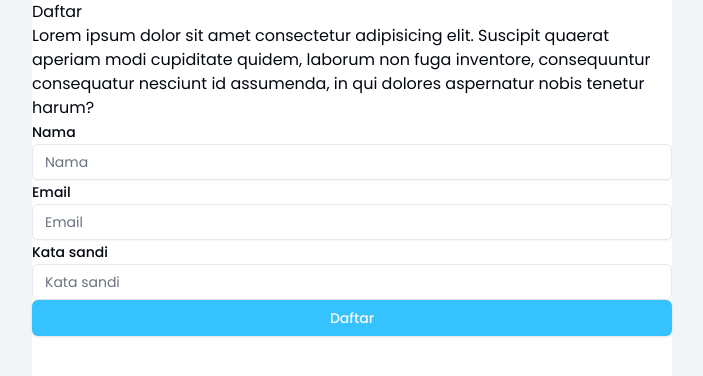
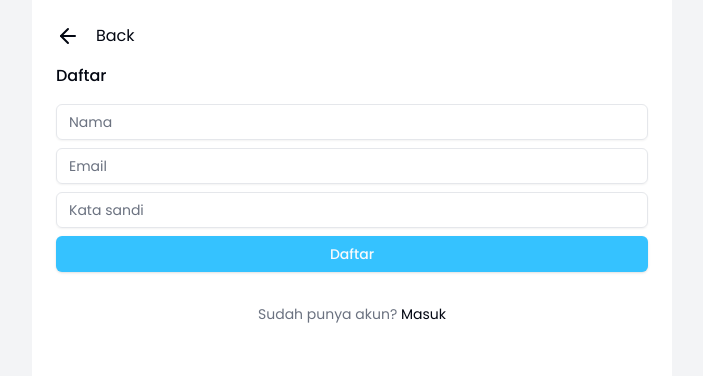
Before and after one commit to kevinjanuary/laundry, a Next.js app: page /daftar in a window 1280 px wide. Shown: the top 376 px of the page, without its empty margins (288-991 px from the left). Built offline with nearby package versions, Linux system fonts and the light colour scheme.

Commit message:
feat: redirect, back button

```diff
--- a/src/app/(auth)/daftar/page.tsx
+++ b/src/app/(auth)/daftar/page.tsx
@@ -1,17 +1,23 @@
 import FormDaftar from "@/components/form-daftar"
+import { ArrowLeftIcon } from "lucide-react"
+import Link from "next/link"
 
 const DaftarPage = () => {
   return (
-    <div>
-      <h1>Daftar</h1>
-      <p>
-        Lorem ipsum dolor sit amet consectetur adipisicing elit. Suscipit
-        quaerat aperiam modi cupiditate quidem, laborum non fuga inventore,
-        consequuntur consequatur nesciunt id assumenda, in qui dolores
-        aspernatur nobis tenetur harum?
-      </p>
+    <div className="p-6 space-y-4">
+      <Link href="/" className="flex gap-4">
+        <ArrowLeftIcon className="w-6 h-6" />
+        <span>Back</span>
+      </Link>
+
+      <h1 className="font-medium mt-4">Daftar</h1>
 
       <FormDaftar />
+
+      <div className="text-center text-sm pt-4">
+        <span className="text-muted-foreground">Sudah punya akun? </span>
+        <Link href="/masuk">Masuk</Link>
+      </div>
     </div>
   )
 }
--- a/src/components/form-daftar.tsx
+++ b/src/components/form-daftar.tsx
@@ -2,22 +2,23 @@
 
 import { daftar } from "@/actions/auth"
 import { Input } from "@/components/ui/input"
-import { Label } from "@/components/ui/label"
+import { useRouter } from "next/navigation"
 import { useFormState } from "react-dom"
 import { FormAlert } from "./form-alert"
 import { FormButton } from "./form-button"
 
 const FormDaftar = () => {
   const [state, formAction] = useFormState(daftar, null)
+  const router = useRouter()
 
+  if (state?.success === true) {
+    router.push("/dashboard")
+  }
   return (
-    <form action={formAction}>
+    <form action={formAction} className="space-y-2">
       <FormAlert success={state?.success} message={state?.message} />
-      <Label htmlFor="nama">Nama</Label>
       <Input type="nama" name="nama" id="nama" placeholder="Nama" />
-      <Label htmlFor="email">Email</Label>
       <Input type="email" name="email" id="email" placeholder="Email" />
-      <Label htmlFor="password">Kata sandi</Label>
       <Input
         type="password"
         name="password"
```
